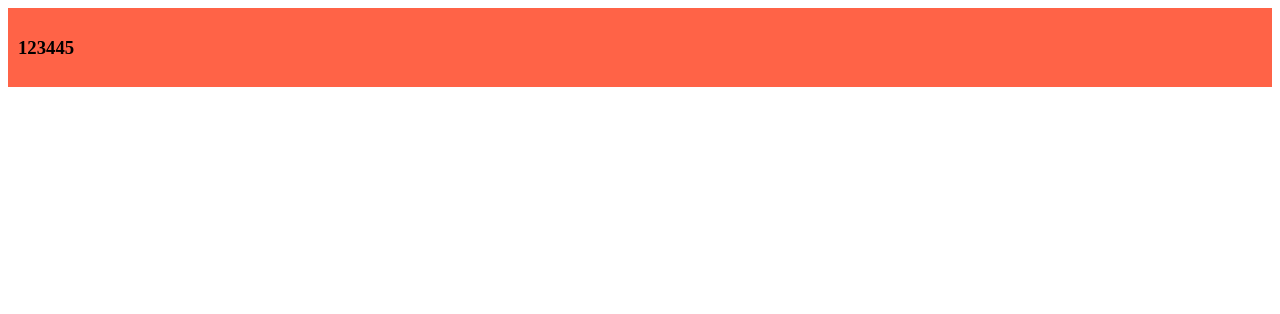
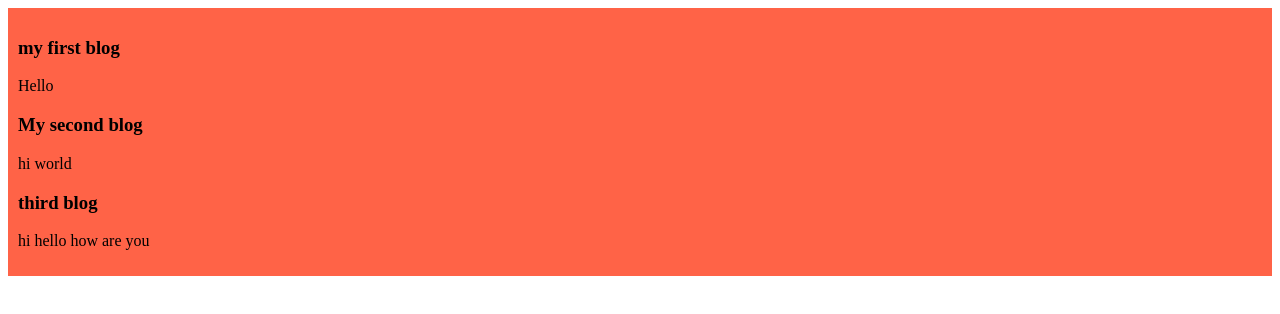
Before and after one commit to Jason-971/My-simple-website-, a plain HTML site: page index.html in a window 1280 px wide. Drawn offline with Linux system fonts and the light colour scheme; files that its build step writes are made by us from their sources.

Commit message:
added seoncd blog

```diff
--- a/blog.css
+++ b/blog.css
@@ -1,4 +1,5 @@
 div{
     background-color: tomato;
     padding: 10px;
+    margin-bottom: 10px;
 }
--- a/index.html
+++ b/index.html
@@ -9,8 +9,14 @@
 <body>
     <div>
         <h3>
-  123445
+            my first blog
+
         </h3>
+        <p> Hello </p>
+        <h3>My second blog</h3>
+        <p> hi world </p>
+        <h3> third blog</h3>
+        <p>hi hello how are you </p>
     </div>
 
 </body>
```
